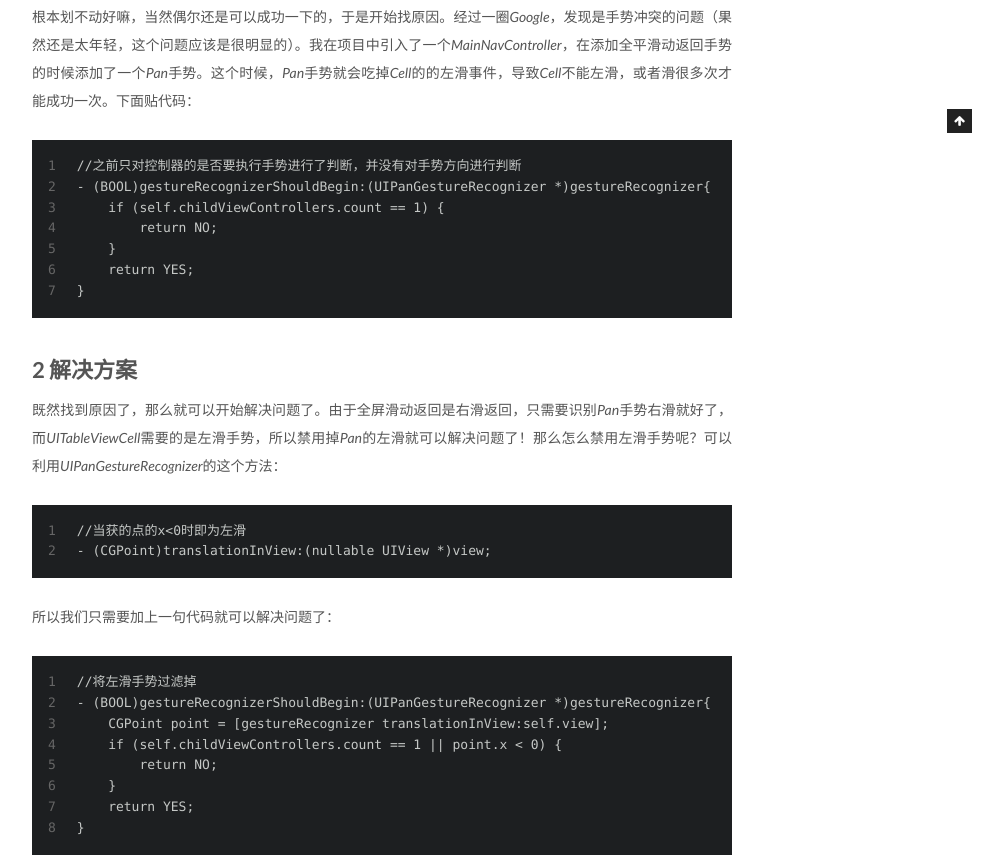
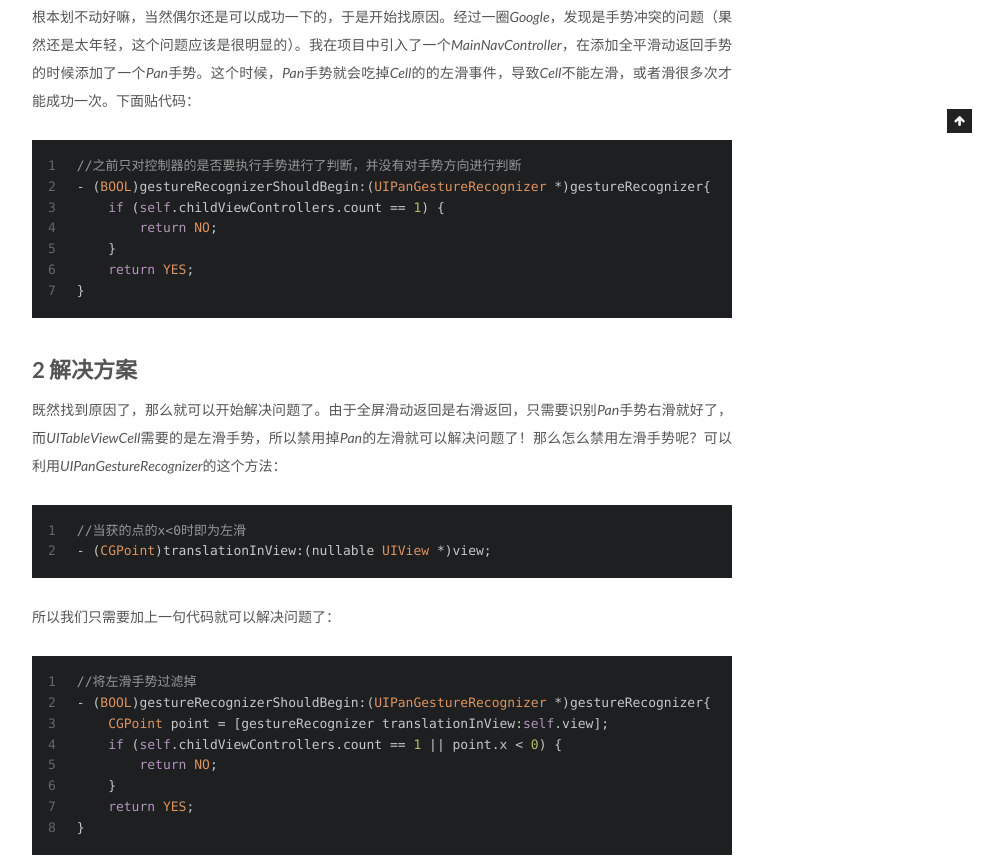
Before and after one commit to changbuyu/changbuyu.github.io, a plain HTML site: page 2016/05/16/关于UITableView左滑删除迟缓的问题/index.html in a window 1280 px wide. Shown: the part 767-1625 px from the top of the page, without its empty margins (258-1261 px from the left). Drawn offline with Linux system fonts and the light colour scheme; a script that the page names is missing.

Commit message:
Site updated: 2016-05-16 22:44:55

```diff
--- a/2016/05/16/关于UITableView左滑删除迟缓的问题/index.html
+++ b/2016/05/16/关于UITableView左滑删除迟缓的问题/index.html
@@ -92,7 +92,7 @@
 <meta property="og:description" content="最近在写项目的时候遇到一个小问题,为了避免将来再踩坑,决定提笔记录下来">
 <meta property="og:image" content="http://o79nnt4gu.bkt.clouddn.com/before2.gif">
 <meta property="og:image" content="http://o79nnt4gu.bkt.clouddn.com/after.gif">
-<meta property="og:updated_time" content="2016-05-16T13:54:09.000Z">
+<meta property="og:updated_time" content="2016-05-16T14:44:12.000Z">
 <meta name="twitter:card" content="summary">
 <meta name="twitter:title" content="关于UITableView左滑删除迟缓的问题">
 <meta name="twitter:description" content="最近在写项目的时候遇到一个小问题,为了避免将来再踩坑,决定提笔记录下来">
@@ -313,9 +313,9 @@
 </blockquote>
 <a id="more"></a>
 <h2 id="1-问题场景及原因"><a href="#1-问题场景及原因" class="headerlink" title="1 问题场景及原因"></a>1 问题场景及原因</h2><p>在项目总需要给一个页面的<em>UITableViewCell</em>添加滑动删除操作，当我写好了代码开始跑的时候，发现是这样的：<br><img src="http://o79nnt4gu.bkt.clouddn.com/before2.gif" alt="过滤手势之前"></p>
-<p>根本划不动好嘛，当然偶尔还是可以成功一下的，于是开始找原因。经过一圈<em>Google</em>，发现是手势冲突的问题（果然还是太年轻，这个问题应该是很明显的）。我在项目中引入了一个<em>MainNavController</em>，在添加全平滑动返回手势的时候添加了一个<em>Pan</em>手势。这个时候，<em>Pan</em>手势就会吃掉<em>Cell</em>的的左滑事件，导致<em>Cell</em>不能左滑，或者滑很多次才能成功一次。下面贴代码：<br><figure class="highlight plain"><table><tr><td class="gutter"><pre><span class="line">1</span><br><span class="line">2</span><br><span class="line">3</span><br><span class="line">4</span><br><span class="line">5</span><br><span class="line">6</span><br><span class="line">7</span><br></pre></td><td class="code"><pre><span class="line">//之前只对控制器的是否要执行手势进行了判断，并没有对手势方向进行判断</span><br><span class="line">- (BOOL)gestureRecognizerShouldBegin:(UIPanGestureRecognizer *)gestureRecognizer&#123;</span><br><span class="line">    if (self.childViewControllers.count == 1) &#123;</span><br><span class="line">        return NO;</span><br><span class="line">    &#125;</span><br><span class="line">    return YES;</span><br><span class="line">&#125;</span><br></pre></td></tr></table></figure></p>
-<h2 id="2-解决方案"><a href="#2-解决方案" class="headerlink" title="2 解决方案"></a>2 解决方案</h2><p>既然找到原因了，那么就可以开始解决问题了。由于全屏滑动返回是右滑返回，只需要识别<em>Pan</em>手势右滑就好了，而<em>UITableViewCell</em>需要的是左滑手势，所以禁用掉<em>Pan</em>的左滑就可以解决问题了！那么怎么禁用左滑手势呢？可以利用<em>UIPanGestureRecognizer</em>的这个方法：<br><figure class="highlight plain"><table><tr><td class="gutter"><pre><span class="line">1</span><br><span class="line">2</span><br></pre></td><td class="code"><pre><span class="line">//当获的点的x&lt;0时即为左滑</span><br><span class="line">- (CGPoint)translationInView:(nullable UIView *)view;</span><br></pre></td></tr></table></figure></p>
-<p>所以我们只需要加上一句代码就可以解决问题了：<br><figure class="highlight plain"><table><tr><td class="gutter"><pre><span class="line">1</span><br><span class="line">2</span><br><span class="line">3</span><br><span class="line">4</span><br><span class="line">5</span><br><span class="line">6</span><br><span class="line">7</span><br><span class="line">8</span><br></pre></td><td class="code"><pre><span class="line">//将左滑手势过滤掉</span><br><span class="line">- (BOOL)gestureRecognizerShouldBegin:(UIPanGestureRecognizer *)gestureRecognizer&#123;</span><br><span class="line">    CGPoint point = [gestureRecognizer translationInView:self.view];</span><br><span class="line">    if (self.childViewControllers.count == 1 || point.x &lt; 0) &#123;</span><br><span class="line">        return NO;</span><br><span class="line">    &#125;</span><br><span class="line">    return YES;</span><br><span class="line">&#125;</span><br></pre></td></tr></table></figure></p>
+<p>根本划不动好嘛，当然偶尔还是可以成功一下的，于是开始找原因。经过一圈<em>Google</em>，发现是手势冲突的问题（果然还是太年轻，这个问题应该是很明显的）。我在项目中引入了一个<em>MainNavController</em>，在添加全平滑动返回手势的时候添加了一个<em>Pan</em>手势。这个时候，<em>Pan</em>手势就会吃掉<em>Cell</em>的的左滑事件，导致<em>Cell</em>不能左滑，或者滑很多次才能成功一次。下面贴代码：<br><figure class="highlight mm"><table><tr><td class="gutter"><pre><span class="line">1</span><br><span class="line">2</span><br><span class="line">3</span><br><span class="line">4</span><br><span class="line">5</span><br><span class="line">6</span><br><span class="line">7</span><br></pre></td><td class="code"><pre><span class="line"><span class="comment">//之前只对控制器的是否要执行手势进行了判断，并没有对手势方向进行判断</span></span><br><span class="line">- (<span class="built_in">BOOL</span>)gestureRecognizerShouldBegin:(<span class="built_in">UIPanGestureRecognizer</span> *)gestureRecognizer&#123;</span><br><span class="line">    <span class="keyword">if</span> (<span class="keyword">self</span>.childViewControllers.count == <span class="number">1</span>) &#123;</span><br><span class="line">        <span class="keyword">return</span> <span class="literal">NO</span>;</span><br><span class="line">    &#125;</span><br><span class="line">    <span class="keyword">return</span> <span class="literal">YES</span>;</span><br><span class="line">&#125;</span><br></pre></td></tr></table></figure></p>
+<h2 id="2-解决方案"><a href="#2-解决方案" class="headerlink" title="2 解决方案"></a>2 解决方案</h2><p>既然找到原因了，那么就可以开始解决问题了。由于全屏滑动返回是右滑返回，只需要识别<em>Pan</em>手势右滑就好了，而<em>UITableViewCell</em>需要的是左滑手势，所以禁用掉<em>Pan</em>的左滑就可以解决问题了！那么怎么禁用左滑手势呢？可以利用<em>UIPanGestureRecognizer</em>的这个方法：<br><figure class="highlight mm"><table><tr><td class="gutter"><pre><span class="line">1</span><br><span class="line">2</span><br></pre></td><td class="code"><pre><span class="line"><span class="comment">//当获的点的x&lt;0时即为左滑</span></span><br><span class="line">- (<span class="built_in">CGPoint</span>)translationInView:(nullable <span class="built_in">UIView</span> *)view;</span><br></pre></td></tr></table></figure></p>
+<p>所以我们只需要加上一句代码就可以解决问题了：<br><figure class="highlight mm"><table><tr><td class="gutter"><pre><span class="line">1</span><br><span class="line">2</span><br><span class="line">3</span><br><span class="line">4</span><br><span class="line">5</span><br><span class="line">6</span><br><span class="line">7</span><br><span class="line">8</span><br></pre></td><td class="code"><pre><span class="line"><span class="comment">//将左滑手势过滤掉</span></span><br><span class="line">- (<span class="built_in">BOOL</span>)gestureRecognizerShouldBegin:(<span class="built_in">UIPanGestureRecognizer</span> *)gestureRecognizer&#123;</span><br><span class="line">    <span class="built_in">CGPoint</span> point = [gestureRecognizer translationInView:<span class="keyword">self</span>.view];</span><br><span class="line">    <span class="keyword">if</span> (<span class="keyword">self</span>.childViewControllers.count == <span class="number">1</span> || point.x &lt; <span class="number">0</span>) &#123;</span><br><span class="line">        <span class="keyword">return</span> <span class="literal">NO</span>;</span><br><span class="line">    &#125;</span><br><span class="line">    <span class="keyword">return</span> <span class="literal">YES</span>;</span><br><span class="line">&#125;</span><br></pre></td></tr></table></figure></p>
 <p>好了，现在我们再来跑一遍把！<br><img src="http://o79nnt4gu.bkt.clouddn.com/after.gif" alt="过滤手势之后"></p>
 <h2 id="3-小结"><a href="#3-小结" class="headerlink" title="3 小结"></a>3 小结</h2><p>对于这个问题的原因应该还是比较明显的，但是之前没有遇到过这方面的问题，也就没有想到，于是踩坑了。</p>
 <blockquote>
--- a/css/main.css
+++ b/css/main.css
@@ -1548,7 +1548,7 @@ pre .javascript .function {
   width: 4px;
   height: 4px;
   border-radius: 50%;
-  background: #a4e2f5;
+  background: #ffe91c;
 }
 .links-of-blogroll {
   font-size: 13px;
```
Also changed, not shown: 1 other file.
